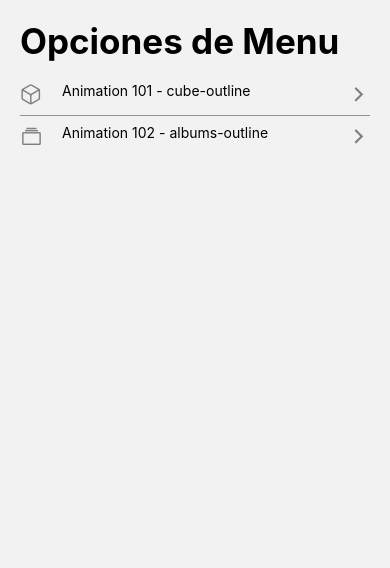
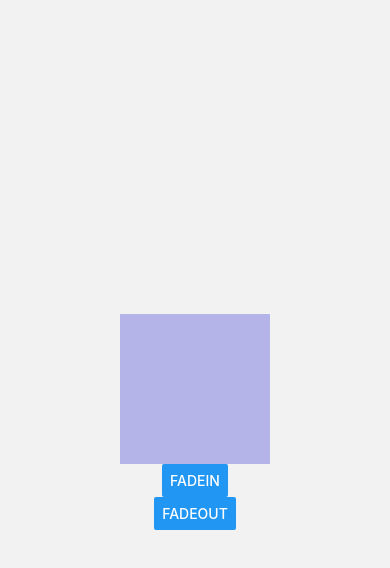
Before and after one commit to silviafer-dev/RNComponents, a React Native app: screen /Animation101Screen in a window 390 px wide. Shown: the top 568 px of the page. Built offline with nearby package versions, Linux system fonts and the light colour scheme.

Commit message:
Create 2 new screens for navigation and animation with fadeIn and fadeOut

```diff
--- a/src/components/FlatListMenuItem.tsx
+++ b/src/components/FlatListMenuItem.tsx
@@ -1,3 +1,4 @@
+import { useNavigation } from '@react-navigation/native';
 import React from 'react';
 import { View, Text, StyleSheet } from 'react-native';
 import { TouchableOpacity } from 'react-native-gesture-handler';
@@ -9,13 +10,15 @@
 }
 
 export const FlatListMenuItem = ({ menuItem }: Props) => {
+  const navigation = useNavigation();
+
   return (
-    <TouchableOpacity activeOpacity={0.8}>
+    <TouchableOpacity
+      activeOpacity={0.8}
+      onPress={() => navigation.navigate(menuItem.component as never)}>
       <View style={styles.container}>
         <Icon name={menuItem.icon} color="gray" size={23} />
-        <Text style={styles.itemText}>
-          {menuItem.name} - {menuItem.icon}
-        </Text>
+        <Text style={styles.itemText}>{menuItem.name}</Text>
         {/* spacer */}
         <View style={{ flex: 1 }} />
         <Icon name="chevron-forward-outline" color="gray" size={23} />
--- a/src/interfaces/interfaces.tsx
+++ b/src/interfaces/interfaces.tsx
@@ -1,5 +1,5 @@
 export interface MenuItem {
   name: string;
   icon: string;
-  components: string;
+  component: string;
 }
--- a/src/navigator/Navigator.tsx
+++ b/src/navigator/Navigator.tsx
@@ -2,6 +2,8 @@
 
 import { createStackNavigator } from '@react-navigation/stack';
 import { HomeScreen } from '../screens/HomeScreen';
+import { Animation102Screen } from '../screens/Animation102Screen ';
+import { Animation101Screen } from '../screens/Animation101Screen';
 
 const Stack = createStackNavigator();
 
@@ -12,6 +14,8 @@
         headerShown: false,
       }}>
       <Stack.Screen name="HomeScreen" component={HomeScreen} />
+      <Stack.Screen name="Animation101Screen" component={Animation101Screen} />
+      <Stack.Screen name="Animation102Screen" component={Animation102Screen} />
     </Stack.Navigator>
   );
 }
--- /dev/null
+++ b/src/screens/Animation101Screen.tsx
@@ -0,0 +1,43 @@
+import React, { useRef } from 'react';
+import { Animated, Button, StyleSheet, View } from 'react-native';
+
+export const Animation101Screen = () => {
+  const opacity = useRef(new Animated.Value(0.4)).current;
+
+  const fadeIn = () => {
+    Animated.timing(opacity, {
+      toValue: 1,
+      duration: 300,
+      useNativeDriver: true,
+    }).start();
+  };
+
+  const fadeOut = () => {
+    Animated.timing(opacity, {
+      toValue: 0.4,
+      duration: 300,
+      useNativeDriver: true,
+    }).start();
+  };
+
+  return (
+    <View style={styles.container}>
+      <Animated.View style={{ ...styles.purpleBox, opacity: opacity }} />
+      <Button title="fadeIn" onPress={fadeIn} />
+      <Button title="fadeOut" onPress={fadeOut} />
+    </View>
+  );
+};
+
+const styles = StyleSheet.create({
+  container: {
+    flex: 1,
+    justifyContent: 'center',
+    alignItems: 'center',
+  },
+  purpleBox: {
+    backgroundColor: '#5856D6',
+    width: 150,
+    height: 150,
+  },
+});
--- /dev/null
+++ b/src/screens/Animation102Screen .tsx
@@ -0,0 +1,18 @@
+import React from 'react';
+import { StyleSheet, View } from 'react-native';
+
+export const Animation102Screen = () => {
+  return (
+    <View style={{ flex: 1 }}>
+      <View style={styles.purpleBox} />
+    </View>
+  );
+};
+
+const styles = StyleSheet.create({
+  purpleBox: {
+    backgroundColor: 'red',
+    width: 150,
+    height: 150,
+  },
+});
--- a/src/screens/HomeScreen.tsx
+++ b/src/screens/HomeScreen.tsx
@@ -10,12 +10,12 @@
   {
     name: 'Animation 101',
     icon: 'cube-outline',
-    components: 'Animation101Screen',
+    component: 'Animation101Screen',
   },
   {
     name: 'Animation 102',
     icon: 'albums-outline',
-    components: 'Animation102Screen',
+    component: 'Animation102Screen',
   },
 ];
 
```
